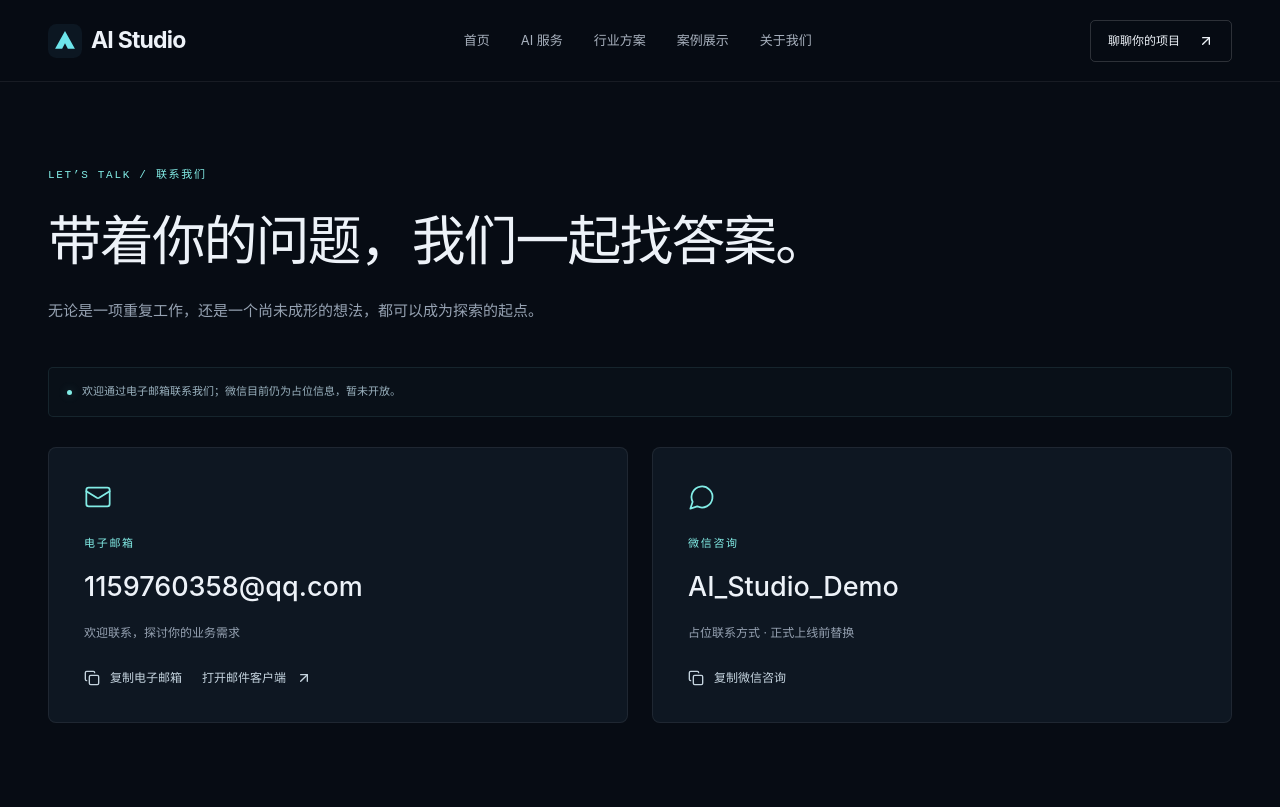
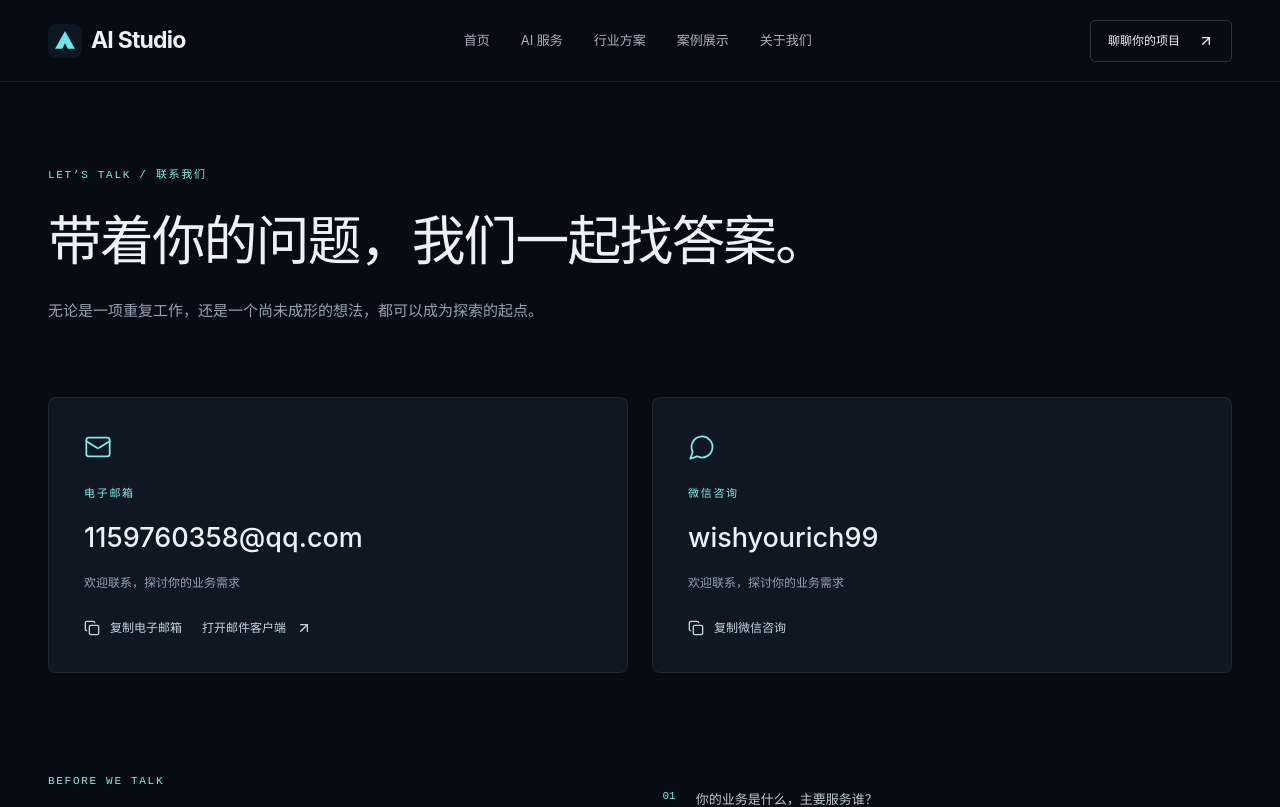
Before and after one commit to Joe2bot/ai-studio-website, a React (Vite) app: page /contact in a window 1280 px wide. Shown: the top 807 px of the page. Built offline with nearby package versions, Linux system fonts and the light colour scheme.

Commit message:
Set WeChat contact to wishyourich99

```diff
--- a/src/data/site.ts
+++ b/src/data/site.ts
@@ -3,9 +3,9 @@ export const site = {
   logo: `${import.meta.env.BASE_URL}favicon.svg`,
   tagline: "把 AI 的可能，变成业务的日常。",
   email: "1159760358@qq.com",
-  wechat: "AI_Studio_Demo",
+  wechat: "wishyourich99",
   emailPlaceholder: false,
-  wechatPlaceholder: true,
+  wechatPlaceholder: false,
   icp: "",
   seo: {
     title: "AI Studio · 让 AI 真正走进你的业务",
```
Also changed, not shown: 1 other file (tests, documents, lock files or other folders).
